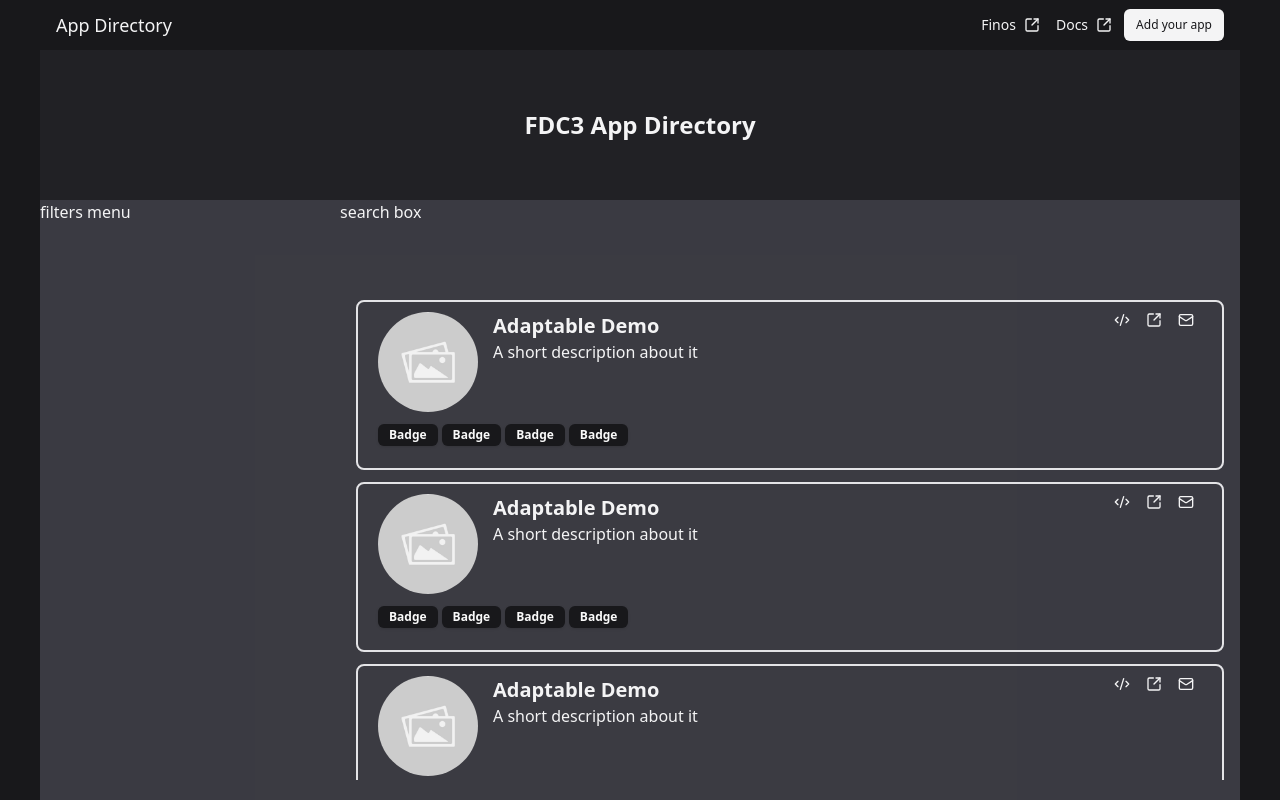
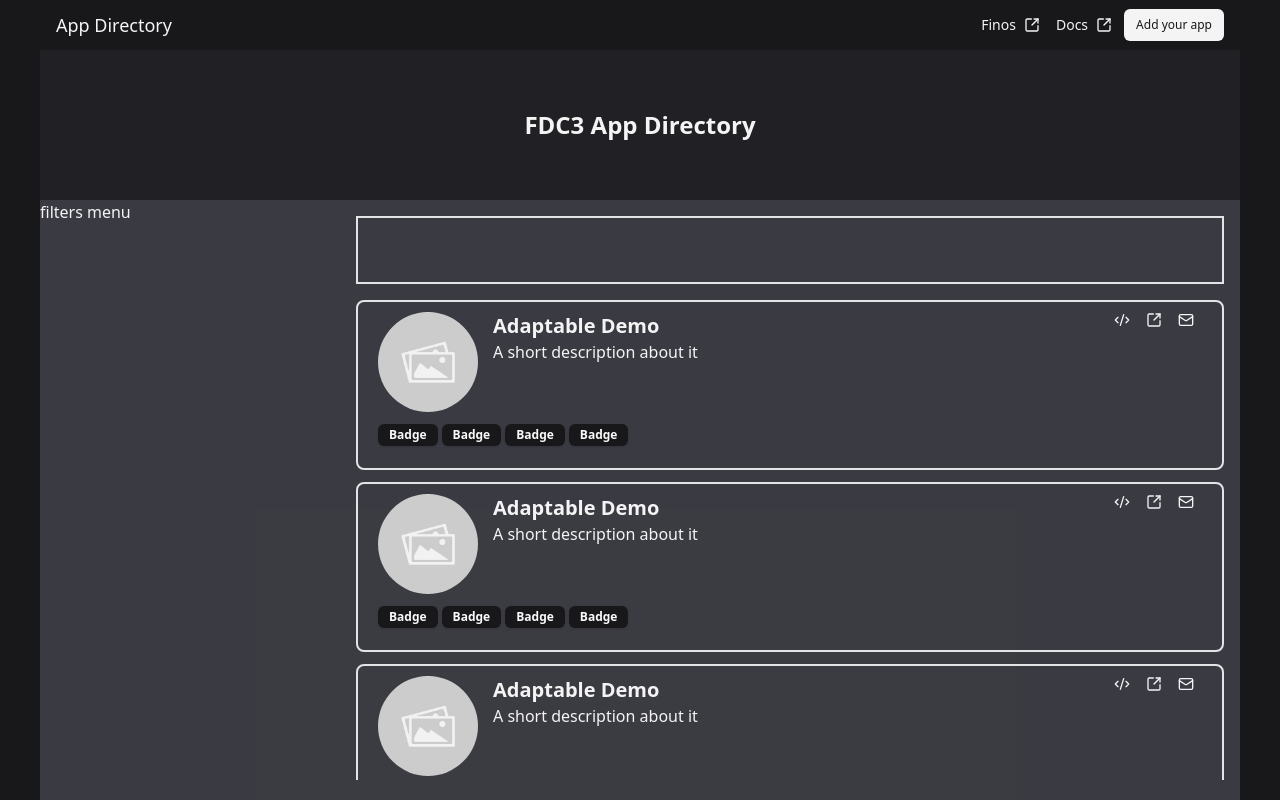
Before and after one commit to Ts-A/AppD-Reference, a Next.js app in the folder ui/: page / in a window 1280 px wide. Built offline with nearby package versions, Linux system fonts and the light colour scheme.

Commit message:
ui: link urls to docs

```diff
--- a/ui/src/app/page.tsx
+++ b/ui/src/app/page.tsx
@@ -2,19 +2,29 @@
 import { SquareArrowOutUpRight } from "lucide-react";
 
 import AppList from "@/components/appd/app-list";
+import Link from "next/link";
 
 export default function Home() {
   return (
     <div className="w-full max-w-[1200px] mx-auto h-full flex flex-col bg-zinc-700/90 text-zinc-100">
       <div className="w-full ">
         <div className="w-full h-[50px] py-2 px-4 bg-zinc-900  items-center flex">
-          <span className="flex-1 py-1 text-lg font-medium">App Directory</span>
+          <Link href="/" className="flex-1 py-1 text-lg font-medium">
+            <span>App Directory</span>
+          </Link>
+          <Link href="https://fdc3.finos.org" target="_blank">
             <Button variant="link" className="text-zinc-100 px-1 mr-2">
               Finos <SquareArrowOutUpRight className="w-4 h-4" />
             </Button>
+          </Link>
+          <Link
+            href="https://fdc3.finos.org/docs/app-directory/overview"
+            target="_blank"
+          >
             <Button variant="link" className="text-zinc-100 px-1 mr-2">
               Docs <SquareArrowOutUpRight className="w-4 h-4" />
             </Button>
+          </Link>
           <Button variant="secondary" size="sm">
             Add your app
           </Button>
@@ -26,7 +36,11 @@
       <div className="w-full flex-1 flex min-h-0">
         <div className="w-[300px]">filters menu</div>
         <div className="flex-1 flex flex-col min-h-0">
-          <div className="w-full h-[100px]">search box</div>
+          <div className="w-full h-[100px] p-4">
+            <div className="w-full h-full border-2 border-zinc-200">
+              <div></div>
+            </div>
+          </div>
           <AppList />
         </div>
       </div>
```
Lines whose indentation alone changed are shown as unchanged.
